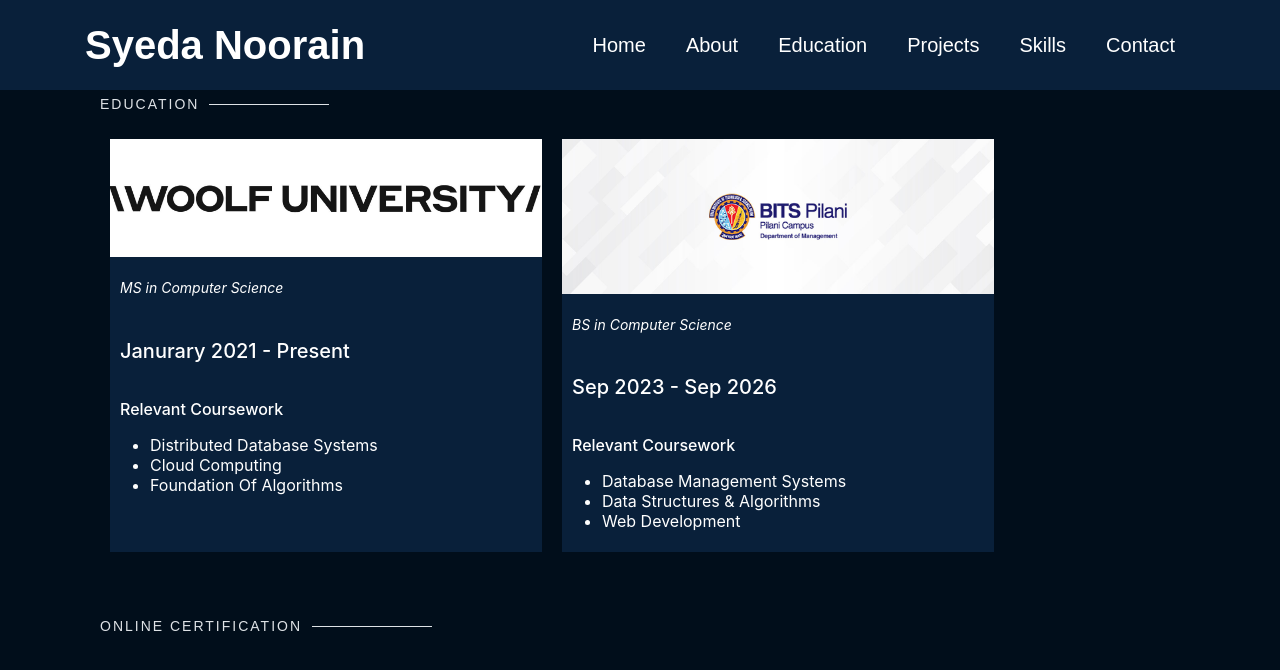
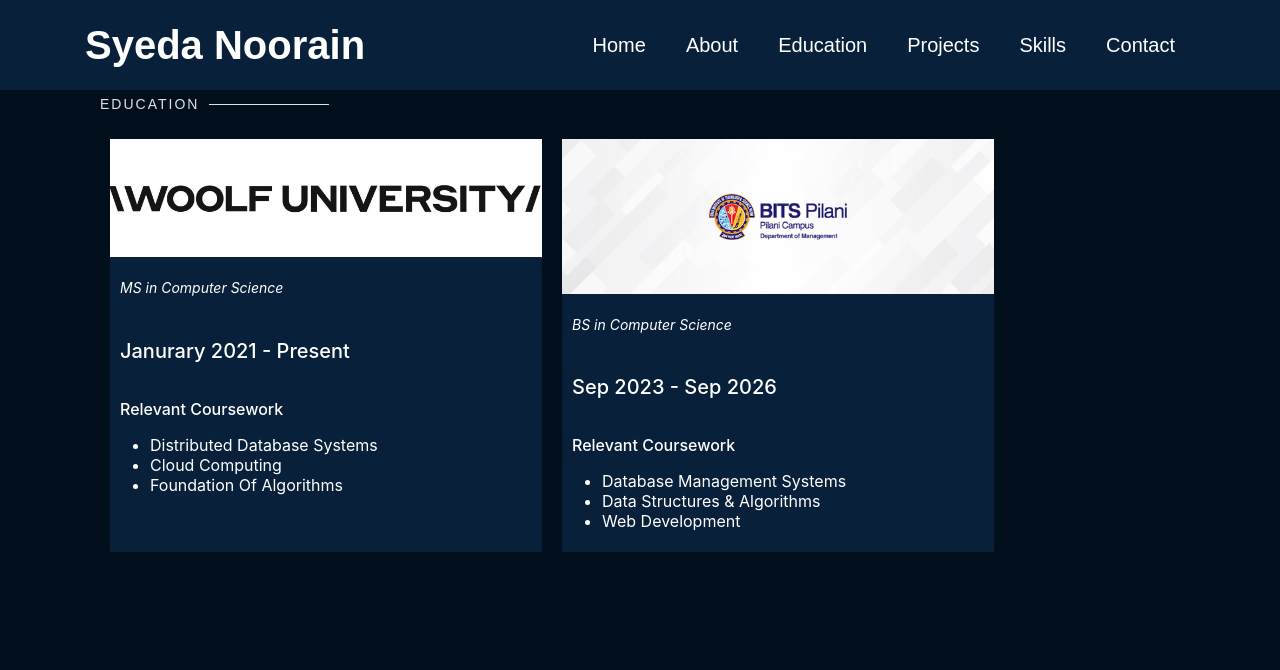
Before and after one commit to Noorain464/Assignment-2, a React (Create React App) app: page /education in a window 1280 px wide. Shown: the top 670 px of the page. Built offline with nearby package versions, Linux system fonts and the light colour scheme.

Commit message:
last commit

```diff
--- a/src/components/Education/Education.jsx
+++ b/src/components/Education/Education.jsx
@@ -40,17 +40,6 @@ function Education(){
                 </div>
                 </div>
             </div>
-
-
-            <div className="portfolio">
-            <div className="container">
-            <div className="section-title">
-                <h2>Online Certification</h2>
-            </div>
-
-
-            </div>
-            </div>
         </section>
         </>
     )
```
